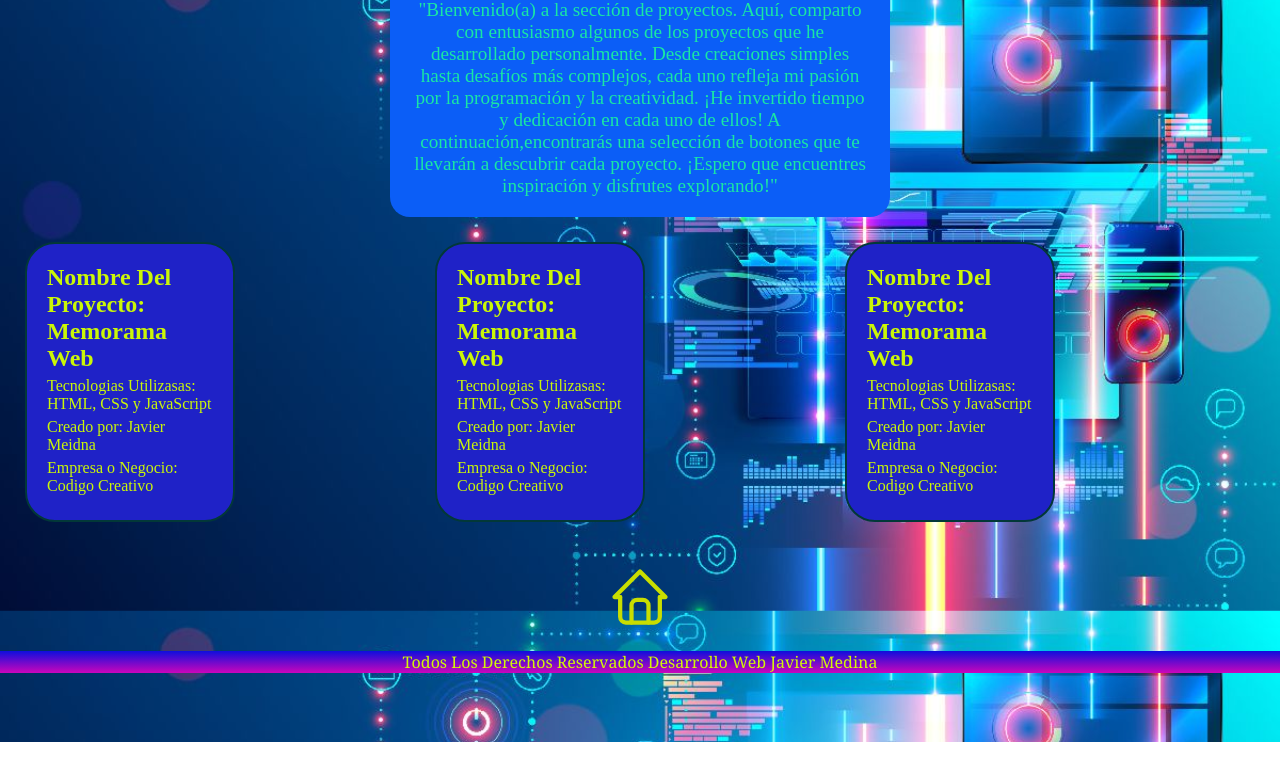
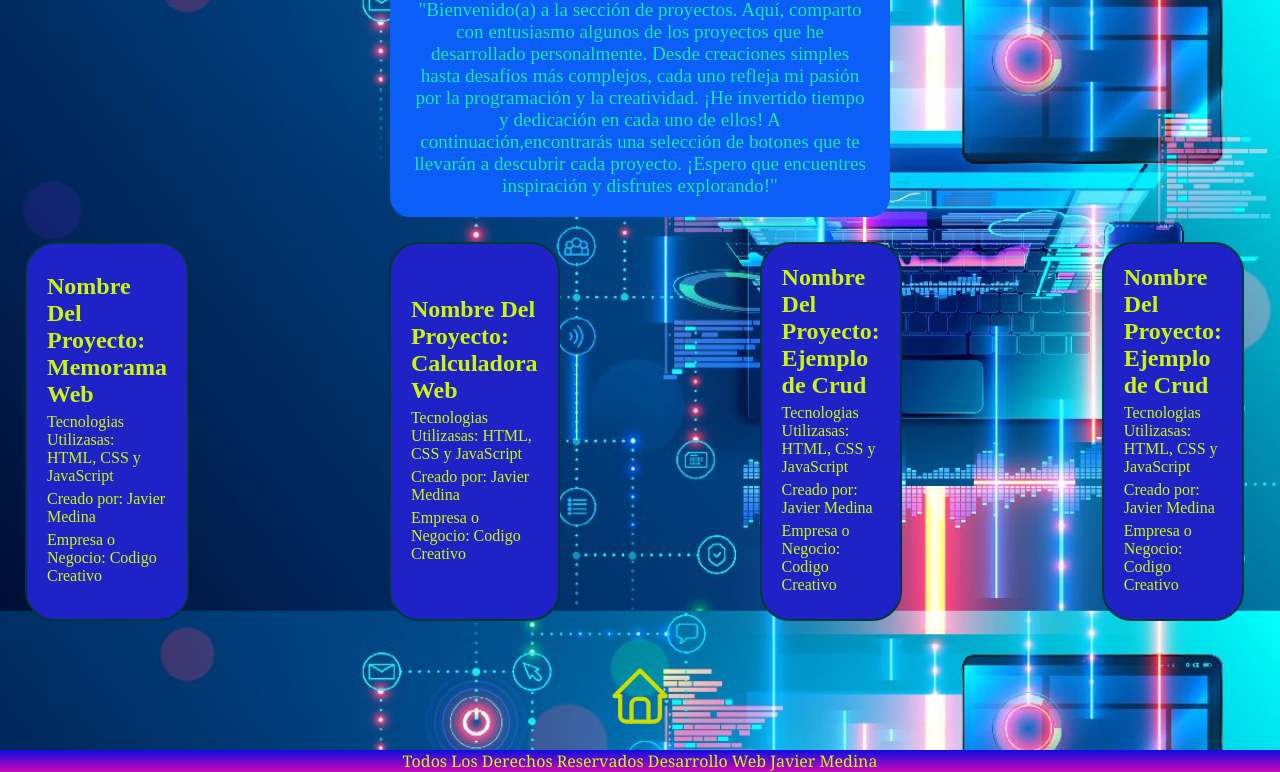
Before and after one commit to JavierMedina92/SitioWebPersonal, a plain HTML site: page proyectos.html in a window 1280 px wide. Shown: the part 58-830 px from the top of the page. Before the commit the page ends 800 px from the top, so only its background shows below. Drawn offline with Linux system fonts and the light colour scheme.

Commit message:
subo los ultimos detalles falta agregarle funcionalidad

```diff
--- a/estilos/estilos.css
+++ b/estilos/estilos.css
@@ -333,9 +333,8 @@ a:hover {
 }
 
 .contenedor-credenciales {
-    display: flex; /* Alinear elementos en una fila */
+    display: flex;
     padding: 25px;
   }
 
-
 /*--------------------- Proyectos ---------------------------------------- */
--- a/proyectos.html
+++ b/proyectos.html
@@ -22,29 +22,40 @@
         <div class="informacion-2">
           <h2>Nombre Del Proyecto: Memorama Web</h2>
           <p>Tecnologias Utilizasas: HTML, CSS y JavaScript</p>
-          <p>Creado por: Javier Meidna</p>
+          <p>Creado por: Javier Medina</p>
           <p>Empresa o Negocio: Codigo Creativo</p>
           <a href=""></a>
         </div>
    </div>
     <div class="credencial-proyectos">
       <div class="informacion-3">
-        <h2>Nombre Del Proyecto: Memorama Web</h2>
+        <h2>Nombre Del Proyecto: Calculadora Web</h2>
         <p>Tecnologias Utilizasas: HTML, CSS y JavaScript</p>
-        <p>Creado por: Javier Meidna</p>
+        <p>Creado por: Javier Medina</p>
         <p>Empresa o Negocio: Codigo Creativo</p>
         <a href=""></a>
       </div>
     </div>
     <div class="credencial-proyectos">
       <div class="informacion-3">
-        <h2>Nombre Del Proyecto: Memorama Web</h2>
+        <h2>Nombre Del Proyecto: Ejemplo de Crud</h2>
         <p>Tecnologias Utilizasas: HTML, CSS y JavaScript</p>
-        <p>Creado por: Javier Meidna</p>
+        <p>Creado por: Javier Medina</p>
         <p>Empresa o Negocio: Codigo Creativo</p>
         <a href=""></a>
       </div>
     </div>
+
+    <div class="credencial-proyectos">
+      <div class="informacion-3">
+        <h2>Nombre Del Proyecto: Ejemplo de Crud</h2>
+        <p>Tecnologias Utilizasas: HTML, CSS y JavaScript</p>
+        <p>Creado por: Javier Medina</p>
+        <p>Empresa o Negocio: Codigo Creativo</p>
+        <a href=""></a>
+      </div>
+    </div>
+
 </div>
 
 
```
